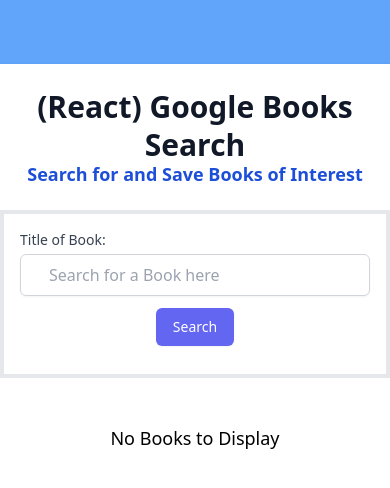
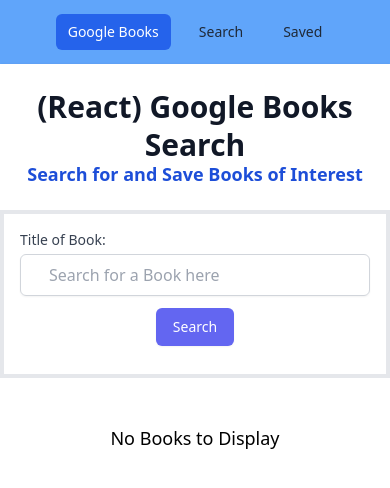
Before and after one commit to falbuna/Google_Books_Search, a React (Create React App) app in the folder client/: page / in a window 390 px wide. Shown: the top 488 px of the page. Built offline with nearby package versions, Linux system fonts and the light colour scheme.

Commit message:
Fixed an issue with the nav bar in the small screens.

```diff
--- a/client/src/components/Navbar/index.js
+++ b/client/src/components/Navbar/index.js
@@ -10,7 +10,7 @@
         <div className="flex-shrink-0 flex items-center">
 
         </div>
-        <div className="hidden sm:block sm:ml-6">
+        <div className="sm:block sm:ml-6">
           <div className="flex items-center justify-center space-x-4">
           <div className="px-3 py-2 rounded-md text-sm font-medium leading-5 text-white bg-blue-600 focus:outline-none focus:text-white focus:bg-gray-700 transition duration-150 ease-in-out">Google Books</div>
             <a href="/search" className="px-3 py-2 rounded-md text-sm font-medium text-gray-800 hover:text-white hover:bg-blue-700">Search</a>
```
Also changed, not shown: 1 other file (tests, documents, lock files or other folders).
